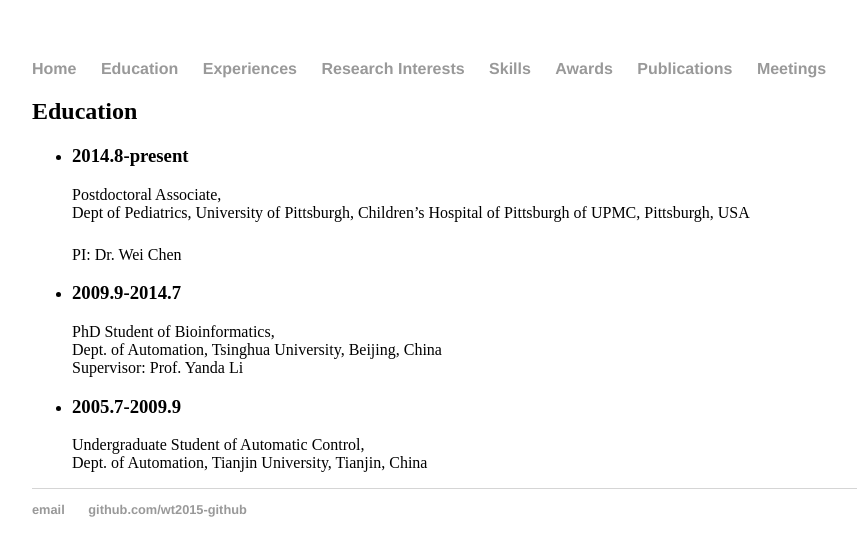
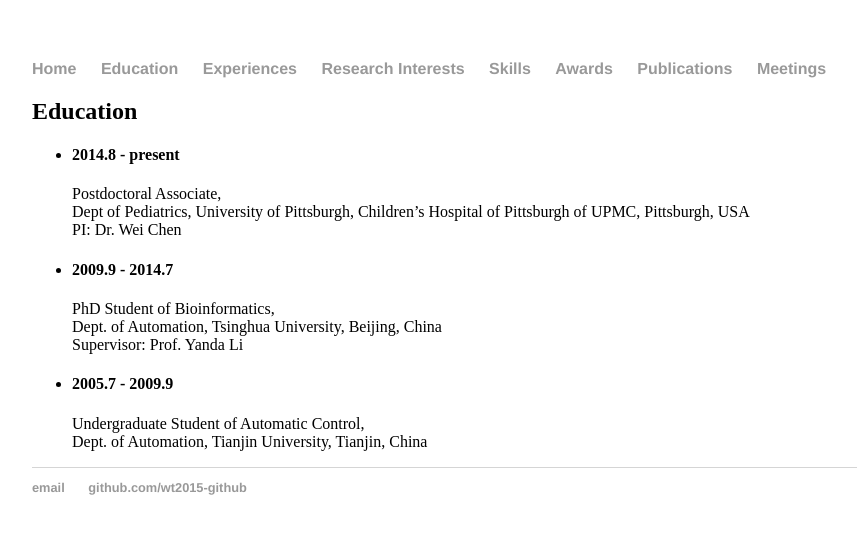
Before and after one commit to wt2015-github/wt2015-github.github.io, a Jekyll site: the page built from education/index.html, in a window 1280 px wide. Shown: the top 556 px of the page, without its empty margins (160-1017 px from the left). Built offline with Jekyll 4.4.1, drawn with Linux system fonts in a browser that asks for light colours.

```diff
--- a/education/index.html
+++ b/education/index.html
@@ -6,15 +6,15 @@ title: Education
 	<a name="Education"></a>
 	<h2>Education</h2>
 	<ul>
-		<li><h3>2014.8-present</h3>
+		<li><h4>2014.8 - present</h4>
 		Postdoctoral Associate,<br/>
-		Dept of Pediatrics, University of Pittsburgh, Children’s Hospital of Pittsburgh of UPMC, Pittsburgh, USA</p>
+		Dept of Pediatrics, University of Pittsburgh, Children’s Hospital of Pittsburgh of UPMC, Pittsburgh, USA<br>
 		PI: Dr. Wei Chen</li>
-		<li><h3>2009.9-2014.7</h3>
+		<li><h4>2009.9 - 2014.7</h4>
 		PhD Student of Bioinformatics,<br/>
 		Dept. of Automation, Tsinghua University, Beijing, China<br/>
                 Supervisor: Prof. Yanda Li</li>
-		<li><h3>2005.7-2009.9</h3>
+		<li><h4>2005.7 - 2009.9</h4>
 		Undergraduate Student of Automatic Control,<br/>
 		Dept. of Automation, Tianjin University, Tianjin, China</li>
 	</ul>
```
